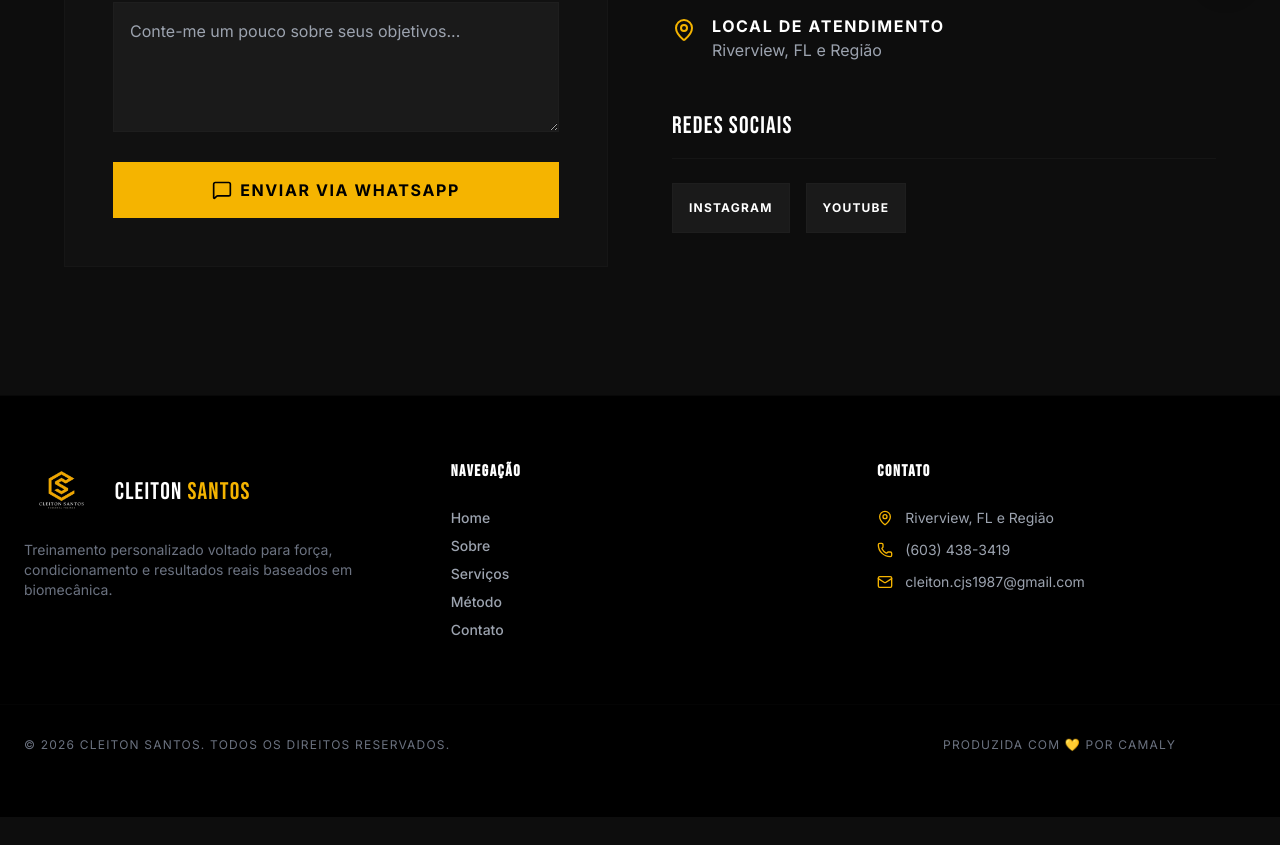
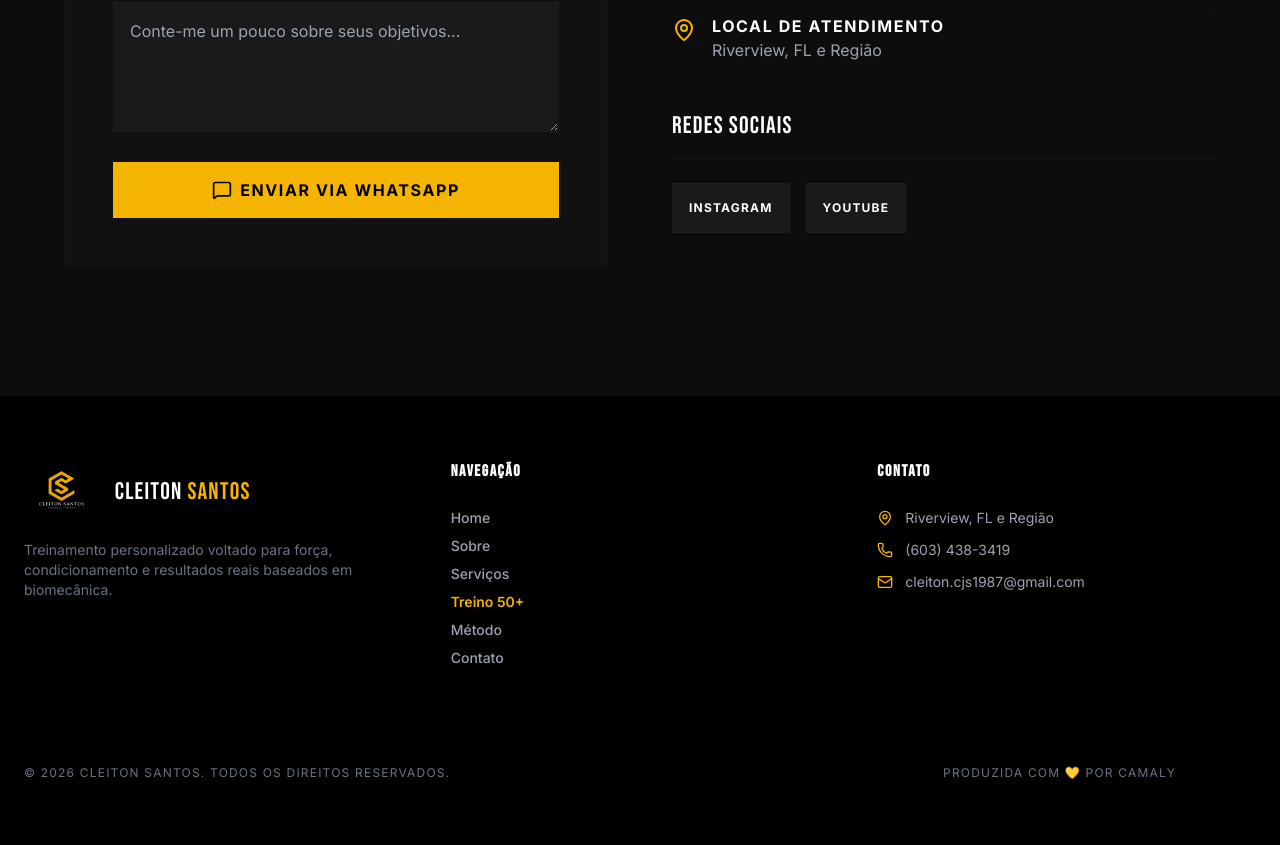
Before and after one commit to joabedev123-alt/cleiton-santos-personal, a React (Vite) app: page /contato in a window 1280 px wide. Shown: the part 782-1627 px from the top of the page. Before the commit the page ends 1599 px from the top, so only its background shows below. Built offline with nearby package versions, Linux system fonts and the light colour scheme.

Commit message:
Add ScrollToTop component and clean navigation links across all pages

```diff
--- a/src/App.tsx
+++ b/src/App.tsx
@@ -1,6 +1,7 @@
 import { BrowserRouter, Routes, Route } from 'react-router-dom';
 import { Header } from './components/Header';
 import { Footer } from './components/Footer';
+import { ScrollToTop } from './components/ScrollToTop';
 import { Home } from './pages/Home';
 import { Sobre } from './pages/Sobre';
 import { Servicos } from './pages/Servicos';
@@ -11,9 +12,10 @@ import { Contato } from './pages/Contato';
 function App() {
   return (
     <BrowserRouter>
-      <div className="min-h-screen bg-[#0d0d0d] text-brand-light font-sans selection:bg-brand-yellow selection:text-brand-dark">
+      <ScrollToTop />
+      <div className="min-h-screen bg-[#0d0d0d] text-brand-light font-sans selection:bg-brand-yellow selection:text-brand-dark flex flex-col justify-between">
         <Header />
-        <main>
+        <main className="flex-grow">
           <Routes>
             <Route path="/" element={<Home />} />
             <Route path="/sobre" element={<Sobre />} />
--- a/src/components/Footer.tsx
+++ b/src/components/Footer.tsx
@@ -28,6 +28,7 @@ export const Footer = () => {
               <Link to="/" className="hover:text-brand-yellow transition-colors">Home</Link>
               <Link to="/sobre" className="hover:text-brand-yellow transition-colors">Sobre</Link>
               <Link to="/servicos" className="hover:text-brand-yellow transition-colors">Serviços</Link>
+              <Link to="/treino-idosos" className="hover:text-brand-yellow transition-colors text-brand-yellow font-semibold">Treino 50+</Link>
               <Link to="/metodo" className="hover:text-brand-yellow transition-colors">Método</Link>
               <Link to="/contato" className="hover:text-brand-yellow transition-colors">Contato</Link>
             </div>
--- a/src/components/Header.tsx
+++ b/src/components/Header.tsx
@@ -156,6 +156,7 @@ export const Header = () => {
             <Link to="/" className="hover:text-brand-yellow transition-colors w-full text-center py-3 border-b border-brand-gray/10">Home</Link>
             <Link to="/sobre" className="hover:text-brand-yellow transition-colors w-full text-center py-3 border-b border-brand-gray/10">Sobre</Link>
             <Link to="/servicos" className="hover:text-brand-yellow transition-colors w-full text-center py-3 border-b border-brand-gray/10">Serviços</Link>
+            <Link to="/treino-idosos" className="hover:text-brand-yellow transition-colors text-brand-yellow w-full text-center py-3 border-b border-brand-gray/10">Treino 50+</Link>
             <Link to="/metodo" className="hover:text-brand-yellow transition-colors w-full text-center py-3 border-b border-brand-gray/10">Método</Link>
             <Link to="/contato" className="hover:text-brand-yellow transition-colors w-full text-center py-3 border-b border-brand-gray/10">Contato</Link>
 
--- /dev/null
+++ b/src/components/ScrollToTop.tsx
@@ -0,0 +1,12 @@
+import { useEffect } from 'react';
+import { useLocation } from 'react-router-dom';
+
+export const ScrollToTop = () => {
+  const { pathname } = useLocation();
+
+  useEffect(() => {
+    window.scrollTo(0, 0);
+  }, [pathname]);
+
+  return null;
+};
```
